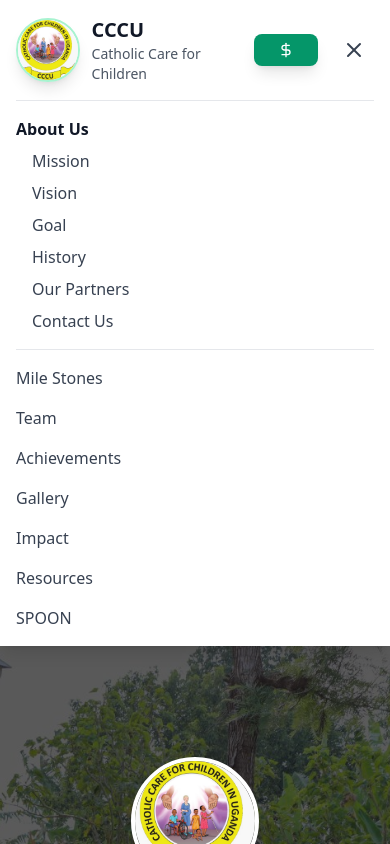
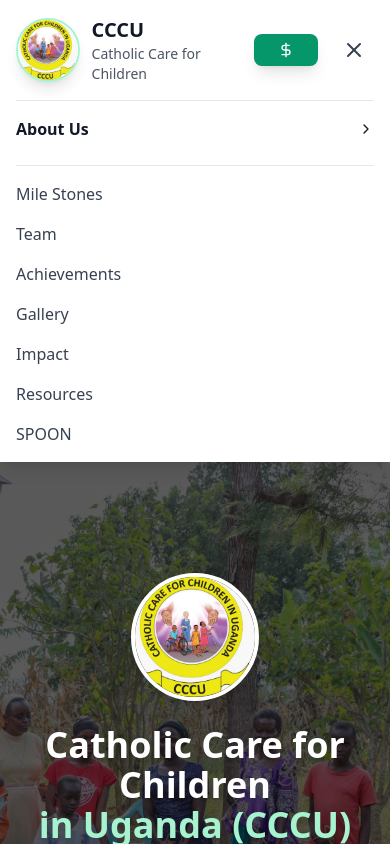
Before and after one commit to ClaraOdo/CCCU-website, a React (Vite) app: page / in a window 390 px wide. Both pictures are taken after a click on the button 354 px from the left and 50 px from the top of the page. Shown: the top 844 px of the page. Built offline with nearby package versions, Linux system fonts and the light colour scheme.

Commit message:
fixed xxx numbers. clickable menu

```diff
--- a/src/components/Footer.tsx
+++ b/src/components/Footer.tsx
@@ -62,7 +62,7 @@
               <div className="flex items-center gap-3">
                 <Phone className="h-5 w-5 text-emerald-400 flex-shrink-0" />
                 <a href="tel:+256" className="text-gray-300 hover:text-emerald-400 transition-colors duration-200">
-                  +256 XXX XXX XXX
+                  +256 772 576 399
                 </a>
               </div>
             </div>
--- a/src/components/Header.tsx
+++ b/src/components/Header.tsx
@@ -1,9 +1,10 @@
 import React, { useState } from 'react';
-import { Menu, X, DollarSign } from 'lucide-react';
+import { Menu, X, DollarSign, ChevronDown, ChevronRight } from 'lucide-react';
 
 const Header = () => {
   const [isMenuOpen, setIsMenuOpen] = useState(false);
   const [aboutDropdown, setAboutDropdown] = useState(false);
+  const [mobileAboutOpen, setMobileAboutOpen] = useState(false);
 
   const navItems = [
     // { name: 'About Us', href: '#about' },
@@ -106,7 +107,18 @@
             <nav className="flex flex-col space-y-4">
               {/* About Us Section */}
               <div className="border-b border-gray-200 pb-4">
-                <div className="text-gray-900 font-semibold mb-2">About Us</div>
+                <button
+                  onClick={() => setMobileAboutOpen(!mobileAboutOpen)}
+                  className="flex items-center justify-between w-full text-gray-900 font-semibold mb-2 hover:text-emerald-600 transition-colors duration-200"
+                >
+                  <span>About Us</span>
+                  {mobileAboutOpen ? (
+                    <ChevronDown className="h-4 w-4" />
+                  ) : (
+                    <ChevronRight className="h-4 w-4" />
+                  )}
+                </button>
+                {mobileAboutOpen && (
                   <div className="flex flex-col space-y-2 ml-4">
                     {aboutLinks.map((link) => (
                       <a
@@ -119,6 +131,7 @@
                       </a>
                     ))}
                   </div>
+                )}
               </div>
 
               {/* Other nav items */}
```
Lines whose indentation alone changed are shown as unchanged.
